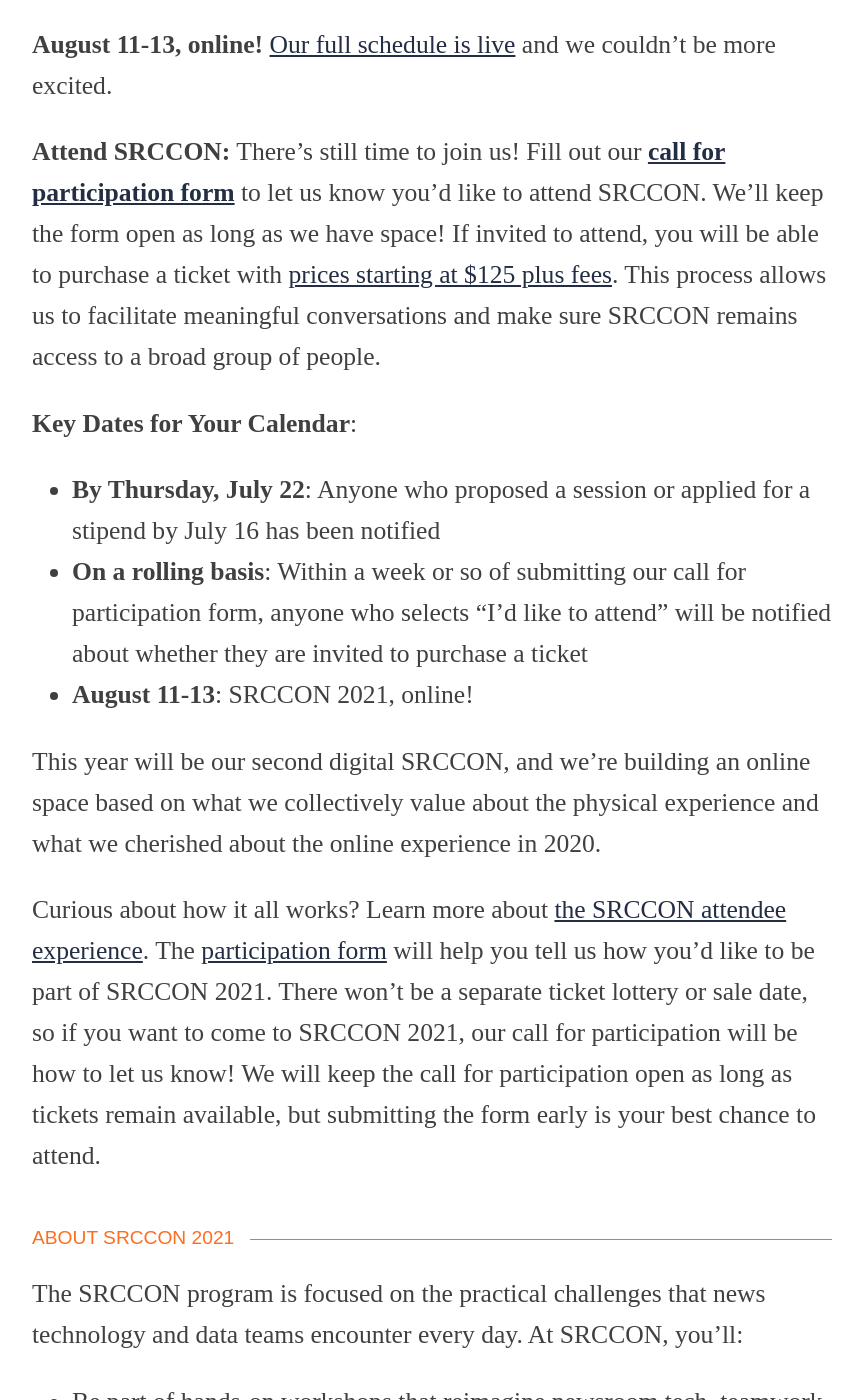
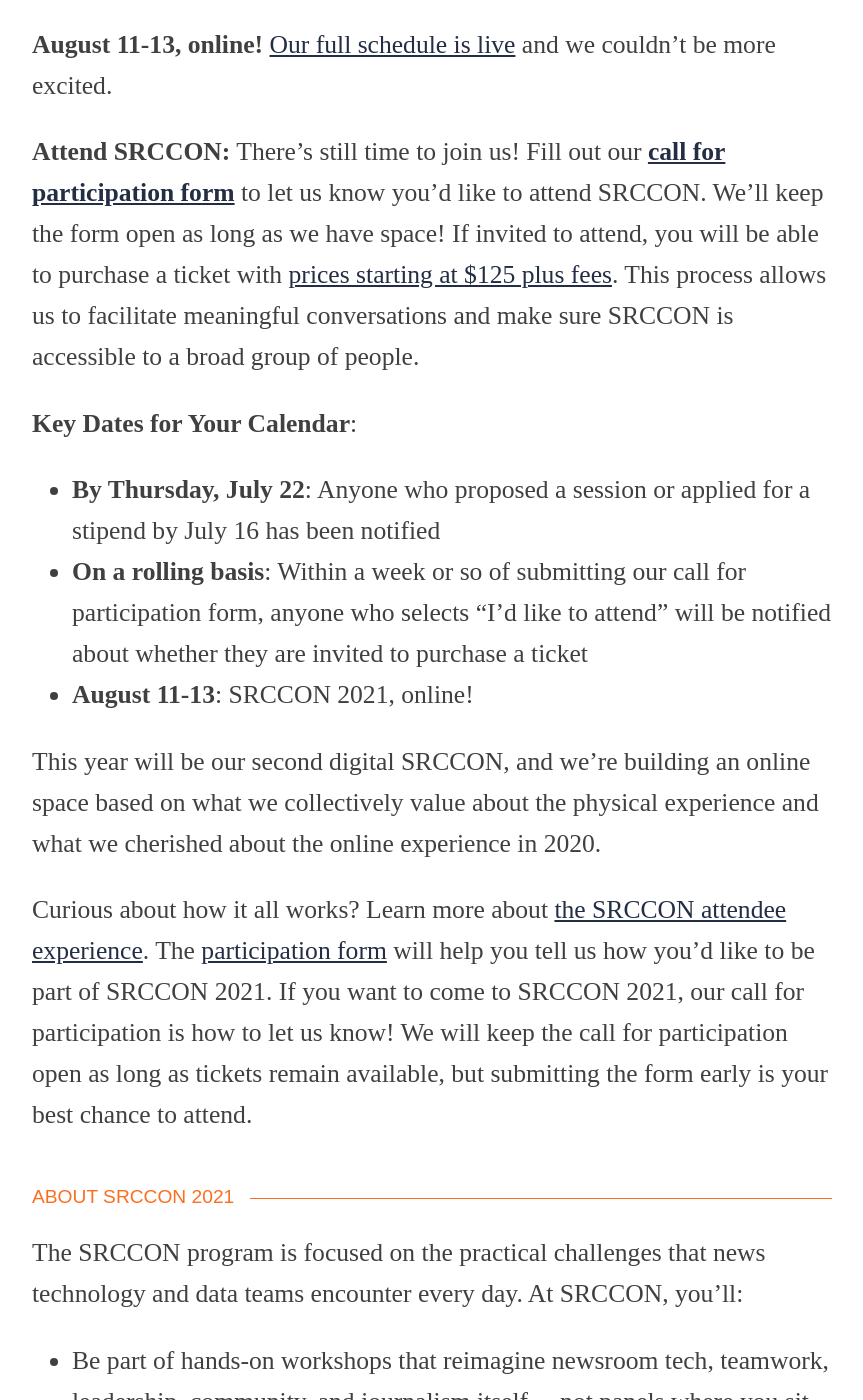
Before and after one commit to OpenNews/srccon-2021, a Jekyll site: the page built from homepage.md, in a window 1280 px wide and 1400 px high, scrolled down 842 px. Shown: the whole window, without its empty margins (208-1071 px from the left). Built offline with Jekyll 4.4.1, drawn with Linux system fonts in a browser that asks for light colours; some web fonts are replaced; our own code applies the rules of GitHub Pages for plain Markdown files.

Commit message:
tweak in homepage language

```diff
--- a/homepage.md
+++ b/homepage.md
@@ -7,7 +7,7 @@
 
 **August 11-13, online!** [Our full schedule is live](/schedule) and we couldn't be more excited.
 
-**Attend SRCCON:** There's still time to join us! Fill out our **[call for participation form](/participation/form)** to let us know you'd like to attend SRCCON. We'll keep the form open as long as we have space! If invited to attend, you will be able to purchase a ticket with [prices starting at $125 plus fees](/attendees/#tickets). This process allows us to facilitate meaningful conversations and make sure SRCCON remains access to a broad group of people.
+**Attend SRCCON:** There's still time to join us! Fill out our **[call for participation form](/participation/form)** to let us know you'd like to attend SRCCON. We'll keep the form open as long as we have space! If invited to attend, you will be able to purchase a ticket with [prices starting at $125 plus fees](/attendees/#tickets). This process allows us to facilitate meaningful conversations and make sure SRCCON is accessible to a broad group of people.
 
 **Key Dates for Your Calendar**:
 
@@ -17,7 +17,7 @@
 
 This year will be our second digital SRCCON, and we're building an online space based on what we collectively value about the physical experience and what we cherished about the online experience in 2020.
 
-Curious about how it all works? Learn more about [the SRCCON attendee experience](/attendees). The [participation form](/participation/form) will help you tell us how you'd like to be part of SRCCON 2021. There won't be a separate ticket lottery or sale date, so if you want to come to SRCCON 2021, our call for participation will be how to let us know! We will keep the call for participation open as long as tickets remain available, but submitting the form early is your best chance to attend.
+Curious about how it all works? Learn more about [the SRCCON attendee experience](/attendees). The [participation form](/participation/form) will help you tell us how you'd like to be part of SRCCON 2021. If you want to come to SRCCON 2021, our call for participation is how to let us know! We will keep the call for participation open as long as tickets remain available, but submitting the form early is your best chance to attend.
 
 ### About {{ page.event_name }}
 
```
